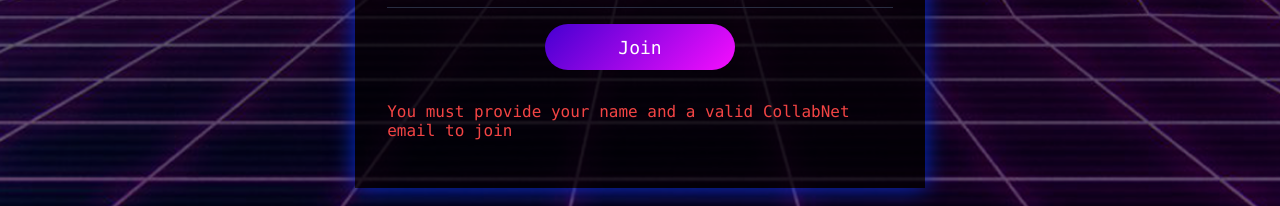
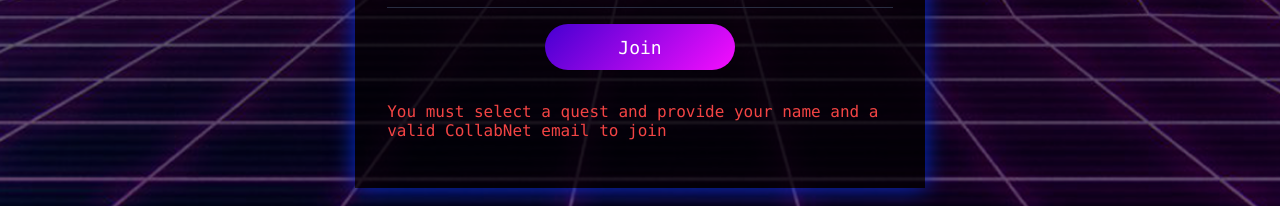
Before and after one commit to versionone/office-quest, an Angular app in the folder client/: page / in a window 1280 px wide. Both pictures are taken after a click on the button "Join". Shown: the part 369-575 px from the top of the page. Built offline with nearby package versions, Linux system fonts and the light colour scheme; no server answers.

Commit message:
A selected quest is required to join

```diff
--- a/client/src/app/quests/join/join.component.html
+++ b/client/src/app/quests/join/join.component.html
@@ -15,7 +15,7 @@
       </label>
     </div>
     <button (click)="onJoinClick()">Join</button>
-    <div *ngIf="inputIsValid == false" class="error">You must provide your name and a valid CollabNet email to join</div>
+    <div *ngIf="inputIsValid == false" class="error">You must select a quest and provide your name and a valid CollabNet email to join</div>
   </div>
   <div class="hackweekLogo">
     <img src="../assets/images/HackWeek2018.png" />
--- a/client/src/app/quests/join/join.component.ts
+++ b/client/src/app/quests/join/join.component.ts
@@ -33,15 +33,9 @@
       });
   }
 
-/*
   private isInputValid() {
-    return !!this.name &&
+    return !!this.selectedQuestId && !!this.name &&
       (!!this.email && this.email.toLowerCase().includes('@collab.net') && this.email.length > 11);
-  }
-*/
-
-  private isInputValid() {
-    return !!this.name && !!this.email;
   }
 
   public onQuestClick(questId) {
```
